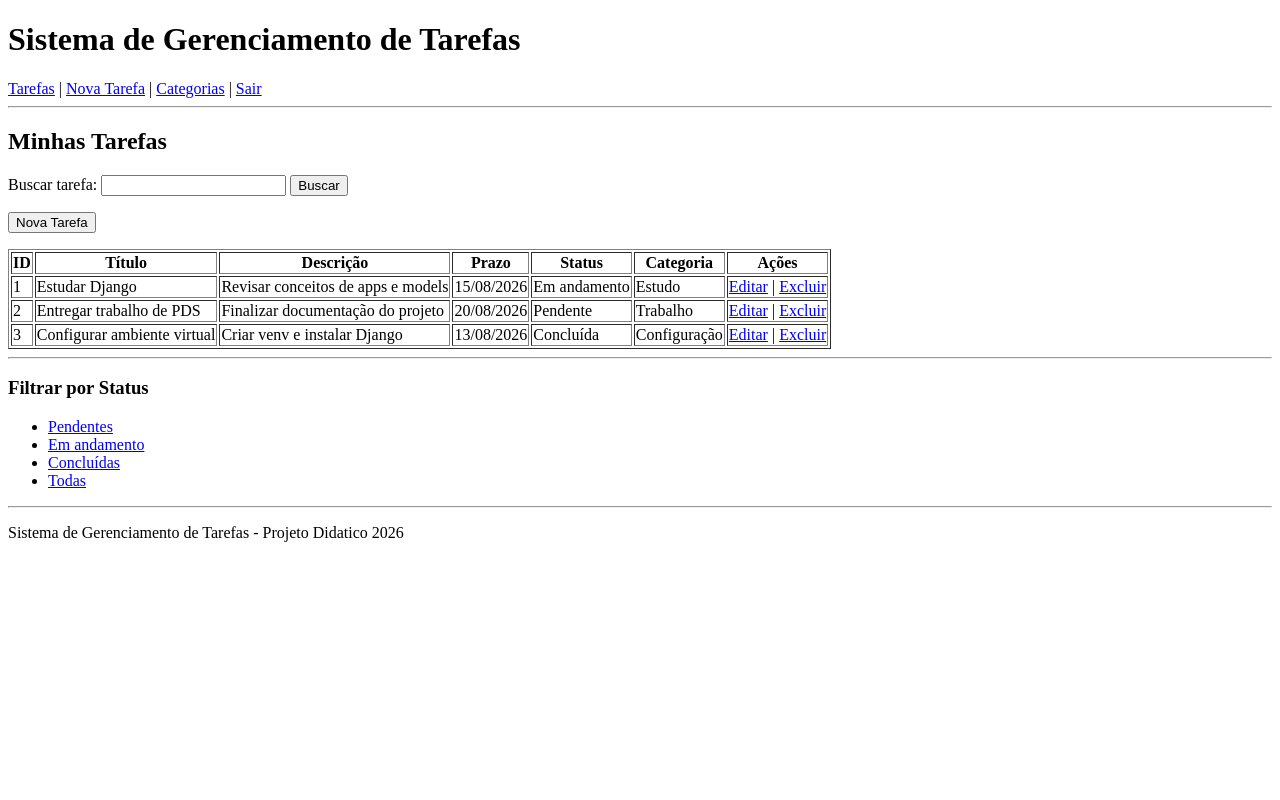
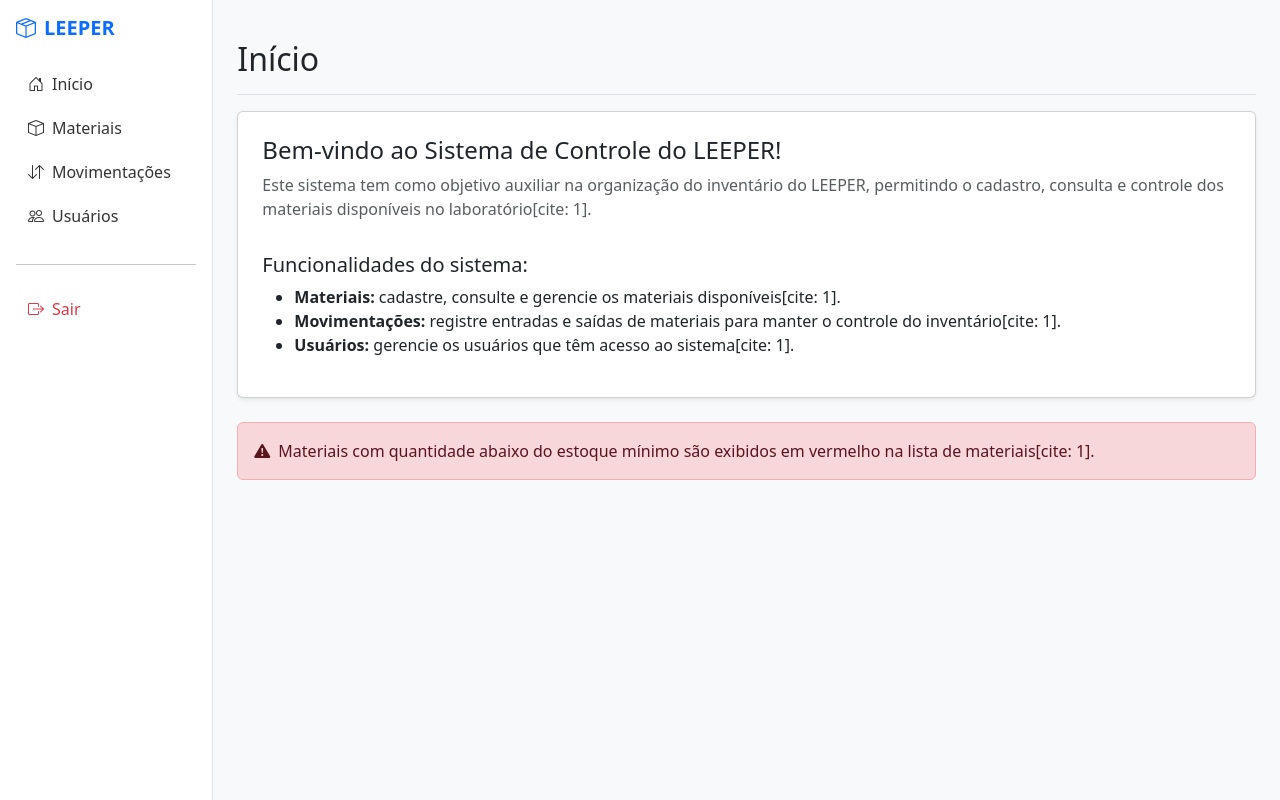
Before and after one commit to Arthur3432/proojeto-leeper, a Django app: page /usuarios/ in a window 1280 px wide. Run offline with Django 5.2, Linux system fonts and the light colour scheme.

Commit message:
atualização do código01

```diff
--- a/setup/urls.py
+++ b/setup/urls.py
@@ -3,17 +3,20 @@ URL configuration for setup project.
 """
 from django.contrib import admin
 from django.urls import path, include
+from usuarios import views as usuarios_views
 
 urlpatterns = [
+    # Página Inicial (acesso direto em http://127.0.0.1:8000/)
+    path('', usuarios_views.index, name='index'),
+
     # Painel de administração do Django
     path('admin/', admin.site.urls),
 
     # Rotas do App de Usuários
     path('usuarios/', include('usuarios.urls')),
 
-    # Futuros apps do sistema LEEPER (descomente à medida que for criando os apps):
-    # path('', include('core.urls')),              # Página Inicial / Dashboard
-    # path('materiais/', include('materiais.urls')),  # Gerenciamento de materiais
-    # path('movimentacoes/', include('movimentacoes.urls')), # Entradas e saídas
-    # path('alertas/', include('alertas.urls')),    # Notificações de estoque mínimo
+    # Futuros apps do sistema LEEPER (descomentar à medida que forem criados):
+    # path('materiais/', include('materiais.urls')),
+    # path('movimentacoes/', include('movimentacoes.urls')),
+    # path('alertas/', include('alertas.urls')),
 ]
--- /dev/null
+++ b/templates/base.html
@@ -0,0 +1,113 @@
+<!DOCTYPE html>
+<html lang="pt-br">
+<head>
+    <meta charset="UTF-8">
+    <meta name="viewport" content="width=device-width, initial-scale=1.0">
+    <title>{% block title %}Sistema LEEPER{% endblock %}</title>
+
+    <!-- Bootstrap 5 CSS -->
+    <link href="https://cdn.jsdelivr.net/npm/bootstrap@5.3.0/dist/css/bootstrap.min.css" rel="stylesheet">
+    <!-- Ícones do Bootstrap -->
+    <link rel="stylesheet" href="https://cdn.jsdelivr.net/npm/bootstrap-icons@1.11.0/font/bootstrap-icons.css">
+
+    <!-- Estilos do Layout -->
+    <style>
+        body {
+            min-height: 100vh;
+            background-color: #f8f9fa;
+        }
+        .sidebar {
+            min-height: 100vh;
+            background-color: #ffffff;
+            border-right: 1px solid #dee2e6;
+        }
+        .sidebar .nav-link {
+            color: #333333;
+            font-weight: 500;
+            margin-bottom: 0.25rem;
+            padding: 0.5rem 0.75rem;
+            border-radius: 0.375rem;
+        }
+        .sidebar .nav-link:hover {
+            background-color: #f1f3f5;
+        }
+        .sidebar .nav-link.active {
+            background-color: #e9ecef;
+            color: #0d6efd;
+        }
+    </style>
+
+    {% block extra_head %}{% endblock %}
+</head>
+<body>
+
+    <div class="container-fluid">
+        <div class="row">
+            <!-- Barra Lateral (Sidebar) -->
+            <nav class="col-md-3 col-lg-2 d-md-block sidebar p-3">
+                <div class="d-flex align-items-center mb-4">
+                    <h5 class="text-primary fw-bold m-0">
+                        <i class="bi bi-box-seam me-2"></i>LEEPER
+                    </h5>
+                </div>
+
+                <ul class="nav flex-column">
+                    <li class="nav-item">
+                        <a class="nav-link" href="{% url 'index' %}">
+                            <i class="bi bi-house-door me-2"></i>Início
+                        </a>
+                    </li>
+                    <li class="nav-item">
+                        <a class="nav-link" href="#">
+                            <i class="bi bi-box me-2"></i>Materiais
+                        </a>
+                    </li>
+                    <li class="nav-item">
+                        <a class="nav-link" href="#">
+                            <i class="bi bi-arrow-down-up me-2"></i>Movimentações
+                        </a>
+                    </li>
+                    <li class="nav-item">
+                        <a class="nav-link" href="{% url 'listar_usuarios' %}">
+                            <i class="bi bi-people me-2"></i>Usuários
+                        </a>
+                    </li>
+                </ul>
+
+                <hr class="my-4">
+
+                <div>
+                    <a href="#" class="nav-link text-danger">
+                        <i class="bi bi-box-arrow-right me-2"></i>Sair
+                    </a>
+                </div>
+            </nav>
+
+            <!-- Conteúdo Principal -->
+            <main class="col-md-9 ms-sm-auto col-lg-10 px-md-4 py-4">
+
+                <!-- Exibição de Mensagens do Django (Notificações) -->
+                {% if messages %}
+                    {% for message in messages %}
+                        <div class="alert alert-{{ message.tags }} alert-dismissible fade show" role="alert">
+                            {{ message }}
+                            <button type="button" class="btn-close" data-bs-dismiss="alert" aria-label="Close"></button>
+                        </div>
+                    {% endfor %}
+                {% endif %}
+
+                <!-- Bloco de Conteúdo Dinâmico das Páginas -->
+                {% block content %}
+                {% endblock %}
+
+            </main>
+        </div>
+    </div>
+
+    <!-- JavaScript do Bootstrap -->
+    <script src="https://cdn.jsdelivr.net/npm/bootstrap@5.3.0/dist/js/bootstrap.bundle.min.js"></script>
+    {% block extra_js %}
+
+    {% endblock %}
+</body>
+</html>
--- a/templates/usuarios/index.html
+++ b/templates/usuarios/index.html
@@ -1,105 +1,29 @@
-<!DOCTYPE html>
-<html lang="pt-br">
-<head>
-    <meta charset="UTF-8">
-    <meta name="viewport" content="width=device-width, initial-scale=1.0">
-    <title>Gerenciador de Tarefas</title>
-</head>
-<body>
+{% extends 'base.html' %}
 
-    <header>
-        <h1>Sistema de Gerenciamento de Tarefas</h1>
-        <nav>
-            <a href="/tarefas/">Tarefas</a> |
-            <a href="/tarefas/nova/">Nova Tarefa</a> |
-            <a href="/categorias/">Categorias</a> |
-            <a href="/logout/">Sair</a>
-        </nav>
-        <hr>
-    </header>
+{% block content %}
+<div class="d-flex justify-content-between flex-wrap flex-md-nowrap align-items-center pt-3 pb-2 mb-3 border-bottom">
+    <h1 class="h2">Início</h1>
+</div>
 
-    <main>
-        <section>
-            <h2>Minhas Tarefas</h2>
+<div class="card p-4 shadow-sm mb-4">
+    <h4>Bem-vindo ao Sistema de Controle do LEEPER!</h4>
+    <p class="text-muted">
+        Este sistema tem como objetivo auxiliar na organização do inventário do LEEPER, permitindo o cadastro,
+        consulta e controle dos materiais disponíveis no laboratório[cite: 1].
+    </p>
 
-            <form action="/tarefas/buscar/" method="get">
-                <label for="busca">Buscar tarefa:</label>
-                <input type="text" id="busca" name="busca">
-                <button type="submit">Buscar</button>
-            </form>
+    <h5 class="mt-3">Funcionalidades do sistema:</h5>
+    <ul>
+        <li><strong>Materiais:</strong> cadastre, consulte e gerencie os materiais disponíveis[cite: 1].</li>
+        <li><strong>Movimentações:</strong> registre entradas e saídas de materiais para manter o controle do inventário[cite: 1].</li>
+        <li><strong>Usuários:</strong> gerencie os usuários que têm acesso ao sistema[cite: 1].</li>
+    </ul>
+</div>
 
-            <p><a href="/tarefas/nova/"><button>Nova Tarefa</button></a></p>
-
-            <table border="1">
-                <thead>
-                    <tr>
-                        <th>ID</th>
-                        <th>Título</th>
-                        <th>Descrição</th>
-                        <th>Prazo</th>
-                        <th>Status</th>
-                        <th>Categoria</th>
-                        <th>Ações</th>
-                    </tr>
-                </thead>
-                <tbody>
-                    <tr>
-                        <td>1</td>
-                        <td>Estudar Django</td>
-                        <td>Revisar conceitos de apps e models</td>
-                        <td>15/08/2026</td>
-                        <td>Em andamento</td>
-                        <td>Estudo</td>
-                        <td>
-                            <a href="/tarefas/1/editar/">Editar</a> |
-                            <a href="/tarefas/1/excluir/">Excluir</a>
-                        </td>
-                    </tr>
-                    <tr>
-                        <td>2</td>
-                        <td>Entregar trabalho de PDS</td>
-                        <td>Finalizar documentação do projeto</td>
-                        <td>20/08/2026</td>
-                        <td>Pendente</td>
-                        <td>Trabalho</td>
-                        <td>
-                            <a href="/tarefas/2/editar/">Editar</a> |
-                            <a href="/tarefas/2/excluir/">Excluir</a>
-                        </td>
-                    </tr>
-                    <tr>
-                        <td>3</td>
-                        <td>Configurar ambiente virtual</td>
-                        <td>Criar venv e instalar Django</td>
-                        <td>13/08/2026</td>
-                        <td>Concluída</td>
-                        <td>Configuração</td>
-                        <td>
-                            <a href="/tarefas/3/editar/">Editar</a> |
-                            <a href="/tarefas/3/excluir/">Excluir</a>
-                        </td>
-                    </tr>
-                </tbody>
-            </table>
-        </section>
-
-        <hr>
-
-        <section>
-            <h3>Filtrar por Status</h3>
-            <ul>
-                <li><a href="/tarefas/?status=pendente">Pendentes</a></li>
-                <li><a href="/tarefas/?status=andamento">Em andamento</a></li>
-                <li><a href="/tarefas/?status=concluida">Concluídas</a></li>
-                <li><a href="/tarefas/">Todas</a></li>
-            </ul>
-        </section>
-    </main>
-
-    <footer>
-        <hr>
-        <p>Sistema de Gerenciamento de Tarefas - Projeto Didatico 2026</p>
-    </footer>
-
-</body>
-</html>
+<div class="alert alert-danger d-flex align-items-center" role="alert">
+    <i class="bi bi-exclamation-triangle-fill me-2"></i>
+    <div>
+        Materiais com quantidade abaixo do estoque mínimo são exibidos em vermelho na lista de materiais[cite: 1].
+    </div>
+</div>
+{% endblock %}
--- a/usuarios/views.py
+++ b/usuarios/views.py
@@ -7,25 +7,8 @@ from .models import Usuario
 def index(request):
     return render(request, 'usuarios/index.html')
 
-@login_required
 def listar_usuarios(request):
-    usuarios = Usuario.objects.all()
-    return render(request, 'usuarios/listar.html', {'usuarios': usuarios})
+    return render(request, 'usuarios/listar.html')
 
-@login_required
 def cadastrar_usuario(request):
-    # Apenas professores têm permissão para cadastrar novos usuários (RN01)
-    if not request.user.is_professor():
-        messages.error(request, "Acesso negado. Apenas professores podem realizar esta ação.")
-        return redirect('listar_usuarios')
-
-    if request.method == 'POST':
-        form = CustomUserCreationForm(request.POST)
-        if form.is_valid():
-            form.save()
-            messages.success(request, "Usuário cadastrado com sucesso!")
-            return redirect('listar_usuarios')
-    else:
-        form = CustomUserCreationForm()
-
-    return render(request, 'usuarios/cadastrar.html', {'form': form})
+    return render(request, 'usuarios/cadastrar.html')
```
Also changed, not shown: templates/usuarios/cadastrar.html (added, +20 -0 lines), templates/usuarios/listar.html (added, +43 -0 lines), usuarios/migrations/0001_initial.py (added).
